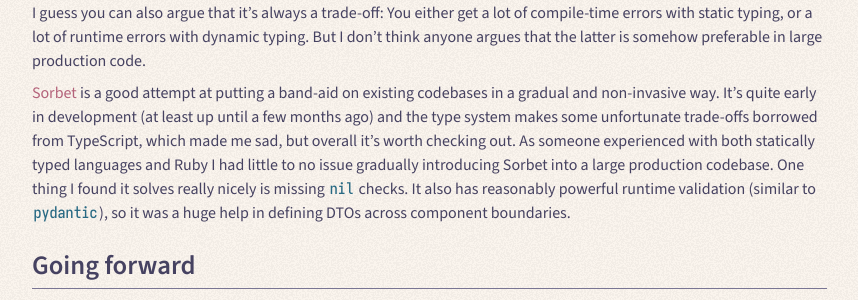
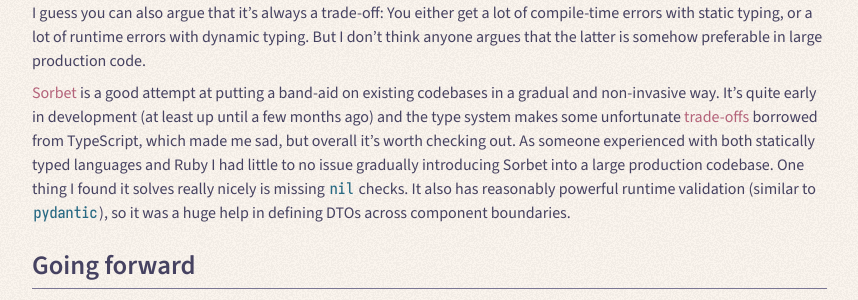
Before and after one commit to michalwa/michalwa.github.io, a Jekyll site: the page built from _posts/2026-07-13-ruby-learnings.md, in a window 1280 px wide and 900 px high, scrolled down 3540 px. Shown: the part 247-547 px from the top of the window, without its empty margins (203-1061 px from the left). Built offline with Jekyll 4.4.1, drawn with Linux system fonts in a browser that asks for light colours; some web fonts are replaced; comment, search, counter and statistics services are not loaded; part of the change alters nothing that is shown.

```diff
--- a/_posts/2026-07-13-ruby-learnings.md
+++ b/_posts/2026-07-13-ruby-learnings.md
@@ -103,7 +103,7 @@ This is something I feel every less experienced engineer has to learn the hard w
 
 I guess you can also argue that it's always a trade-off: You either get a lot of compile-time errors with static typing, or a lot of runtime errors with dynamic typing. But I don't think anyone argues that the latter is somehow preferable in large production code.
 
-[Sorbet](https://sorbet.org) is a good attempt at putting a band-aid on existing codebases in a gradual and non-invasive way. It's quite early in development (at least up until a few months ago) and the type system makes some unfortunate trade-offs borrowed from TypeScript, which made me sad, but overall it’s worth checking out. As someone experienced with both statically typed languages and Ruby I had little to no issue gradually introducing Sorbet into a large production codebase. One thing I found it solves really nicely is missing `nil` checks. It also has reasonably powerful runtime validation (similar to `pydantic`), so it was a huge help in defining DTOs across component boundaries.
+[Sorbet](https://sorbet.org) is a good attempt at putting a band-aid on existing codebases in a gradual and non-invasive way. It's quite early in development (at least up until a few months ago) and the type system makes some unfortunate [trade-offs](https://sorbet.org/docs/stdlib-generics#standard-library-generics-and-variance) borrowed from TypeScript, which made me sad, but overall it’s worth checking out. As someone experienced with both statically typed languages and Ruby I had little to no issue gradually introducing Sorbet into a large production codebase. One thing I found it solves really nicely is missing `nil` checks. It also has reasonably powerful runtime validation (similar to `pydantic`), so it was a huge help in defining DTOs across component boundaries.
 
 ## Going forward
 
```
